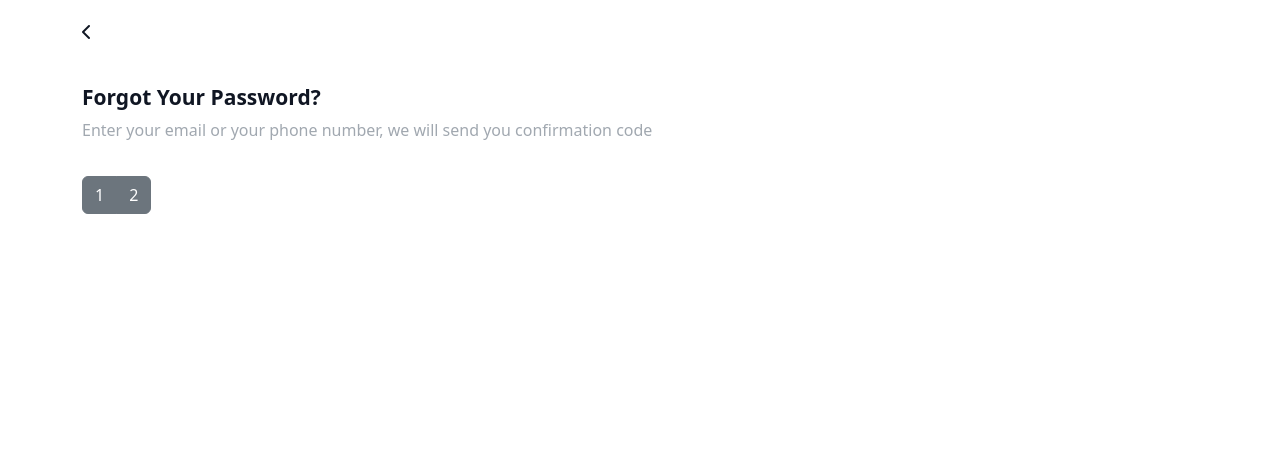
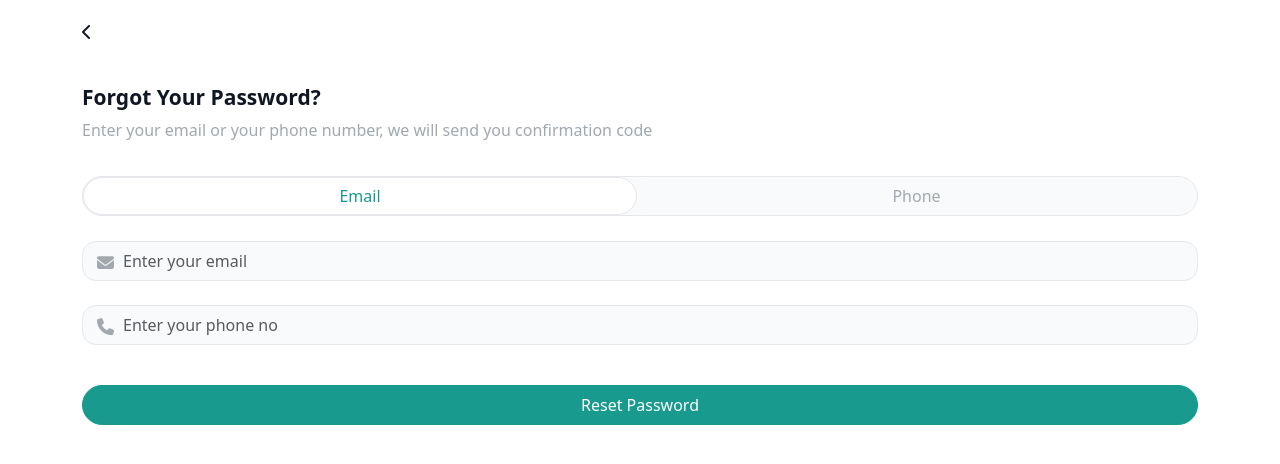
Before and after one commit to ilyasahmed6987/doctor-medicine-app, an Angular app: page /forgot in a window 1280 px wide. Shown: the top 464 px of the page. Built offline with nearby package versions, Linux system fonts and the light colour scheme.

Commit message:
forgot password screen done

```diff
--- a/src/app/pages/forgot-screen/forgot-screen.html
+++ b/src/app/pages/forgot-screen/forgot-screen.html
@@ -7,12 +7,28 @@
         </div>
 
         <div class="tab-email-phone">
-            <div class="btn-toolbar" role="toolbar">
-                <div class="btn-group mr-2" role="group">
-                    <button type="button" class="btn btn-secondary">1</button>
-                    <button type="button" class="btn btn-secondary">2</button>
+            <div class="btn-toolbar">
+                <div class="btn-group">
+                    <button type="button" class="btn active">Email</button>
+                    <button type="button" class="btn">Phone</button>
                 </div>
             </div>
+
+            <form>
+                <div class="form-group">
+                    <input type="email" class="custom-input form-control" placeholder="Enter your email" formControlName="email">
+                    <i class="fa-solid fa-envelope"></i>
+                </div>
+
+                <div class="form-group">
+                    <input type="number" class="custom-input form-control" placeholder="Enter your phone no" formControlName="phoneNo">
+                    <i class="fa-solid fa-phone"></i>
+                </div>
+
+                <div class="reset-btn mt-3">
+                    <a class="green-btn">Reset Password</a>
+                </div>
+            </form>
         </div>
     </div>
 </div>
--- a/src/app/pages/forgot-screen/forgot-screen.scss
+++ b/src/app/pages/forgot-screen/forgot-screen.scss
@@ -24,4 +24,48 @@
             padding-bottom: 35px;
         }
     }
+
+    .tab-email-phone {
+        .btn-group {
+            width: 100%;
+            border: 1px solid $silver;
+            border-radius: 30px;
+            background-color: $l-silver;
+            margin-bottom: 25px;
+        }
+
+        button {
+            &.active {
+                font-weight: 500;
+                background-color: $white;
+                color: $d-green;
+                border-color: $silver;
+            }
+
+            color: $l-grey;
+            border-radius: 30px;
+            background-color: $l-silver;
+        }
+
+        input {
+            &.custom-input {
+                border-radius: 14px;
+                padding: 7px 40px 7px 40px;
+                border-color: $silver;
+                background-color: $l-silver;
+                color: $d-black;
+            }
+        }
+
+        i {
+
+            &.fa-envelope, &.fa-phone {
+                position: relative;
+                bottom: 30px;
+                left: 15px;
+                font-size: 17px;
+                color: $l-grey;
+            }
+        }
+    }
 }
```
Also changed, not shown: src/app/pages/login-screen/login-screen.scss (indentation only).
